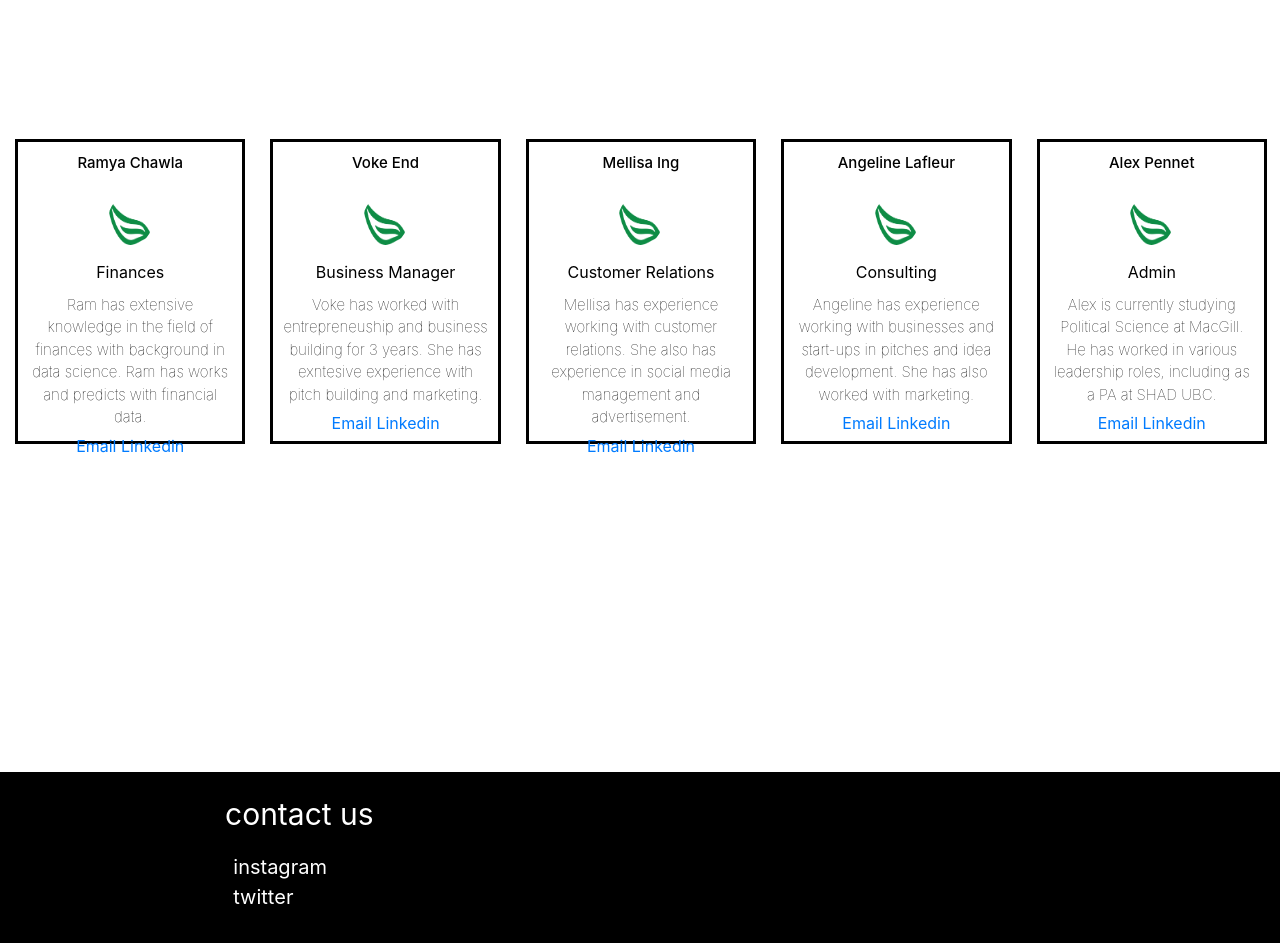
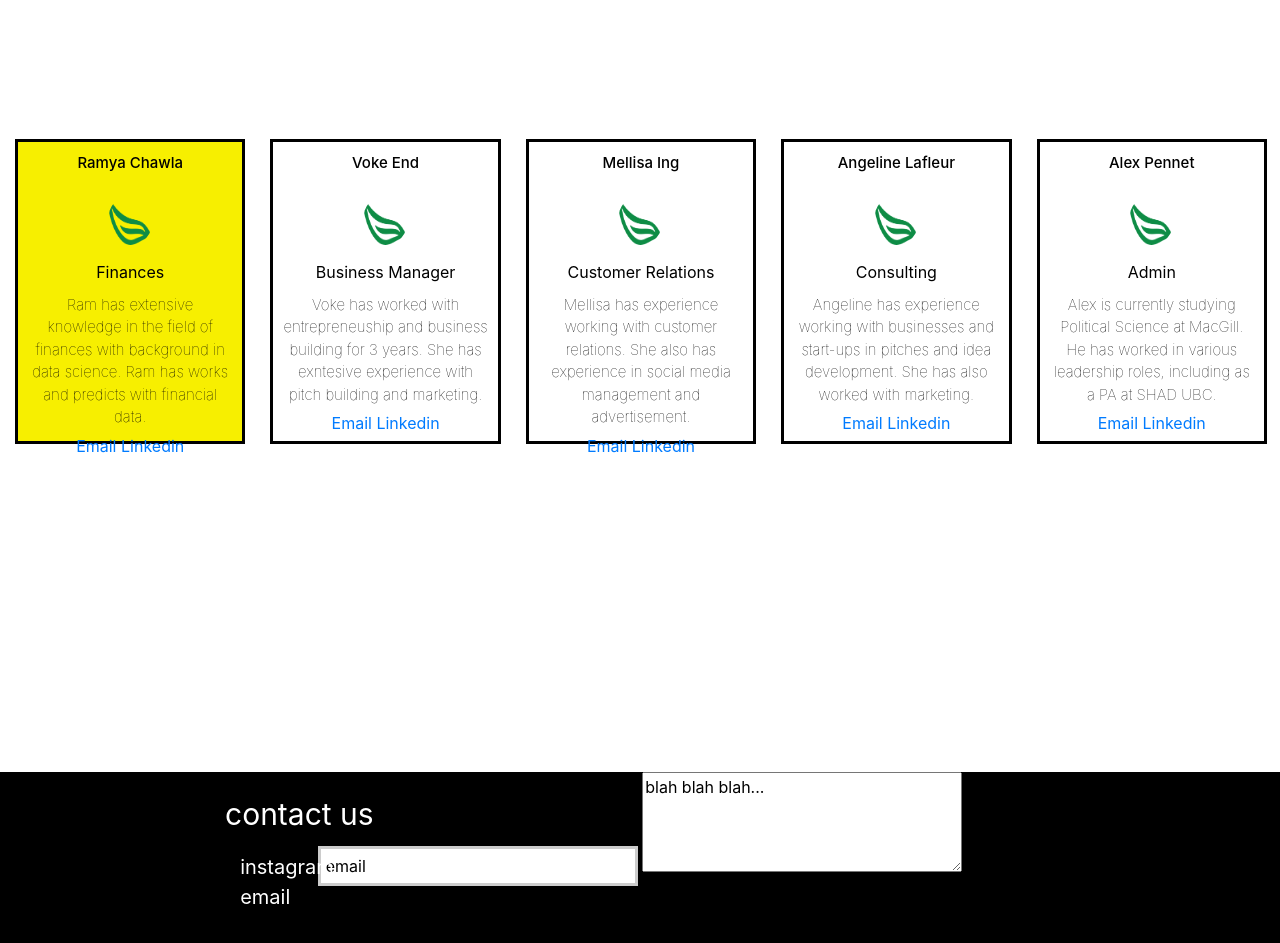
Before and after one commit to ricohasgithub/plantstok-web, a plain HTML site: page index.html in a window 1280 px wide. Shown: the part 3740-4683 px from the top of the page. Drawn offline with nearby package versions, Linux system fonts and the light colour scheme.

Commit message:
Updated CSS

```diff
--- a/index.html
+++ b/index.html
@@ -180,7 +180,7 @@
 
       <div class = "profile-bubble-list" id = "team-profile-list">
         <div data-aos = "fade-right">
-          <div class = "profile" id = "team-profile">
+          <div class = "profile-gold" id = "team-profile">
             <div class = "profile-name" id = "team-profile">Ramya Chawla</div>
             <img class = "profile-image" src = "./assets/icon.png" alt = "sf" id = "team-profile"/>
             <div class = "profile-title" id = "team-profile">Finances</div>
@@ -237,11 +237,12 @@
       <div class = "contact-title" id = "contact">contact us</div>
       <div class = "contact-info" id = "contact">
         <a href = "https://www.instagram.com/_plantstok" class = "contact-blurb" id = "contact">instagram</a>
-        <a href = "https://www.instagram.com/_plantstok" class = "contact-blurb" id = "contact">twitter</a>
+        <a href = "https://www.gmail.com" class = "contact-blurb" id = "contact">email</a>
       </div>
-      <div class = "contact-form" id = "contact">
-
-      </div>
+      <form class = "contact-form" id = "contact">
+        <input type = "text" id = "email" name = "email" value = "email">
+        <textarea>blah blah blah...</textarea>
+      </form>
     </section>
 
     <!-- Optional JavaScript -->
--- a/src/css/styles.css
+++ b/src/css/styles.css
@@ -262,6 +262,24 @@
   border: 3px solid black;
 }
 
+#team-profile.profile-gold {
+  display: table-cell;
+  width: 18%;
+  height: 305px;
+  margin-top: 7%;
+  margin-left: 15px;
+  margin-right: 10px;
+  margin-bottom: 9%;
+  padding: 0 10px;
+  float: left;
+  display: block;
+  text-align: center;
+  padding: 10px;
+  text-decoration: none;
+  background-color: #f7ef00;
+  border: 3px solid black;
+}
+
 #team-profile.profile-image {
   height: 50px;
   width: 45px;
@@ -301,15 +319,34 @@
 
 #contact.contact-info a {
   display: inline-block;
-  margin-left: 100%;
+  margin-left: 162%;
   font-size: 20px;
   text-decoration: none;
   color: white;
-  padding-left: 25px;
 }
 
 #contact.contact-form {
 
+}
+
+input[type=text] {
+  width: 25%;
+  padding: 5px 5px;
+  margin: 8px 0;
+  box-sizing: border-box;
+  border: 3px solid #ccc;
+  -webkit-transition: 0.5s;
+  transition: 0.5s;
+  outline: none;
+}
+
+input[type=text]:focus {
+  border: 3px solid #555;
+}
+
+textarea {
+  height: 100px;
+  width: 25%;
 }
 
 section.bg-light-section {
```
